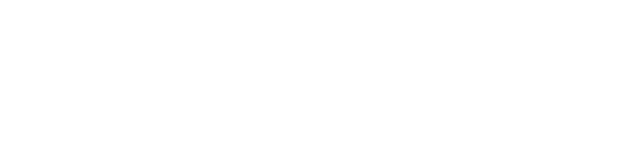
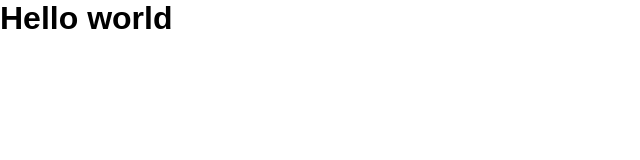
Before and after one commit to musungu123/louis-vuitton, a plain HTML site: page index.html in a window 1280 px wide. Shown: the whole page, without its empty margins (0-640 px from the left). Drawn offline with Linux system fonts and the light colour scheme.

Commit message:
Added H1

```diff
--- a/index.html
+++ b/index.html
@@ -1,13 +1,25 @@
 <!DOCTYPE html>
 <html lang="en">
+
 <head>
     <meta charset="UTF-8">
-    <meta http-equiv="X-UA-Compatible" content="IE=edge">
-    <meta name="viewport" content="width=device-width, initial-scale=1.0">
+    <meta
+        http-equiv="X-UA-Compatible"
+        content="IE=edge"
+    >
+    <meta
+        name="viewport"
+        content="width=device-width, initial-scale=1.0"
+    >
     <title>Document</title>
-    <link rel="stylesheet" href="style.css">
+    <link
+        rel="stylesheet"
+        href="style.css"
+    >
 </head>
+
 <body>
+    <h1>Hello world</h1>
+</body>
 
-</body>
 </html>
```
